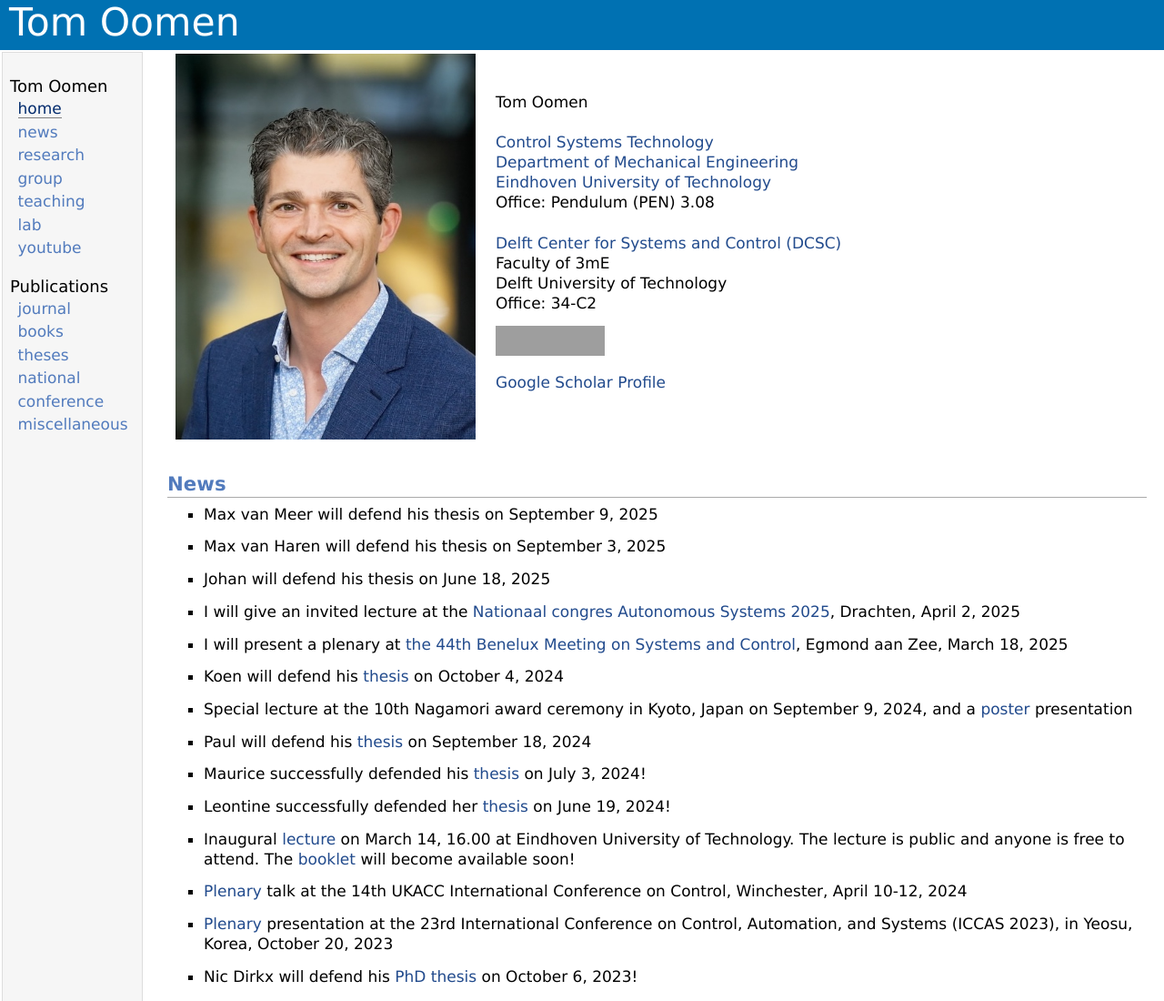
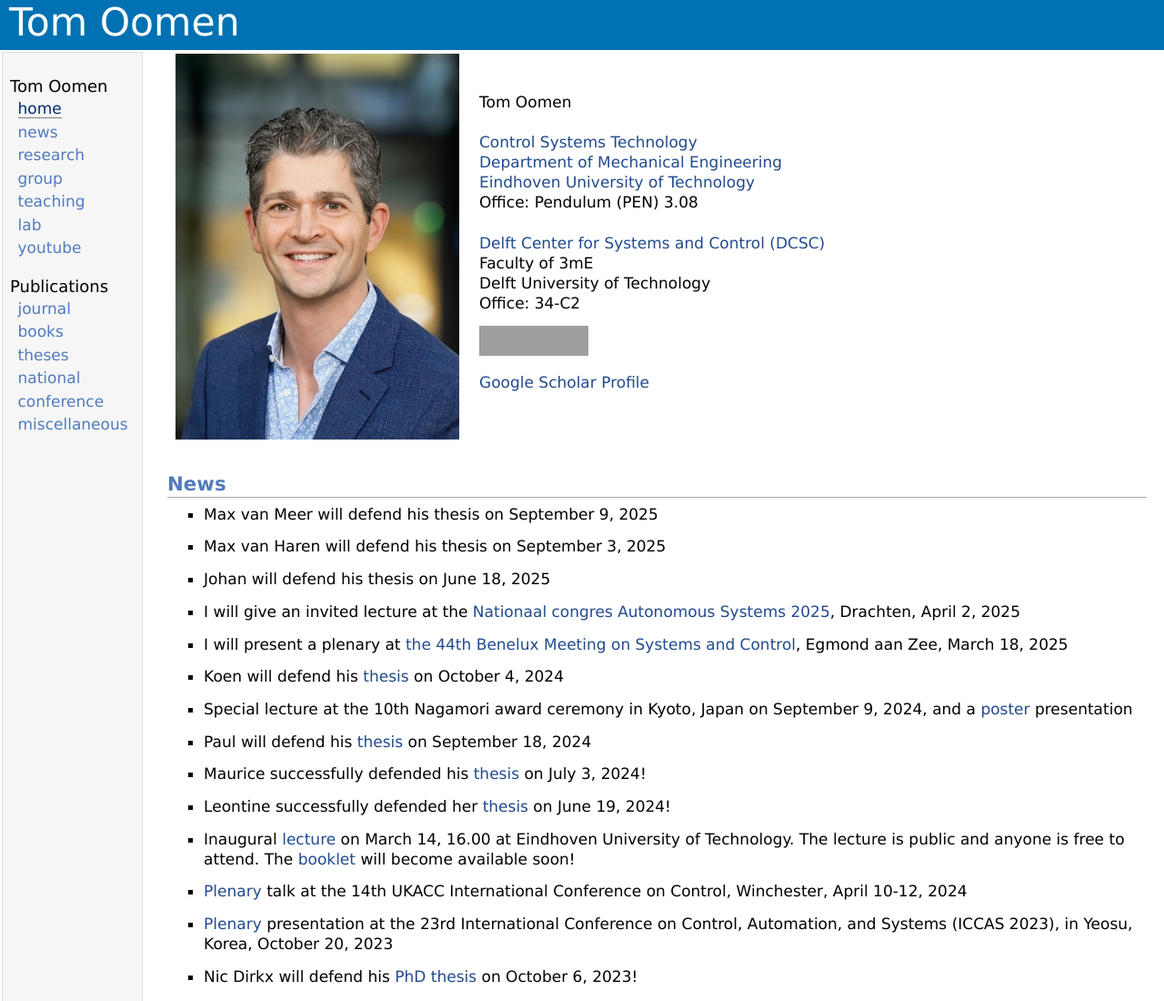
Before and after one commit to taeoomen/taeoomen.github.io, a plain HTML site: page index.html in a window 1280 px wide. Shown: the top 1100 px of the page at 91% size. Drawn offline with Linux system fonts and the light colour scheme; grey boxes are pictures that could not be loaded.

Commit message:
update webpage via script

```diff
--- a/index.html
+++ b/index.html
@@ -43,7 +43,7 @@ try {
 </td>
 <td id="layout-content">
 <table class="imgtable"><tr><td>
-<a href="http://www.toomen.eu"><img src="OomenTomSmallcrop.jpg" alt="Tom Oomen" width="330px" height="424px" /></a>&nbsp;</td>
+<a href="http://www.toomen.eu"><img src="OomenTomSmallcrop.jpg" alt="Tom Oomen" width="312px" height="424px" /></a>&nbsp;</td>
 <td align="left"><p>Tom Oomen <br />
 <br />
 <a href="http://www.tue.nl/cst">Control Systems Technology</a> <br />
```
